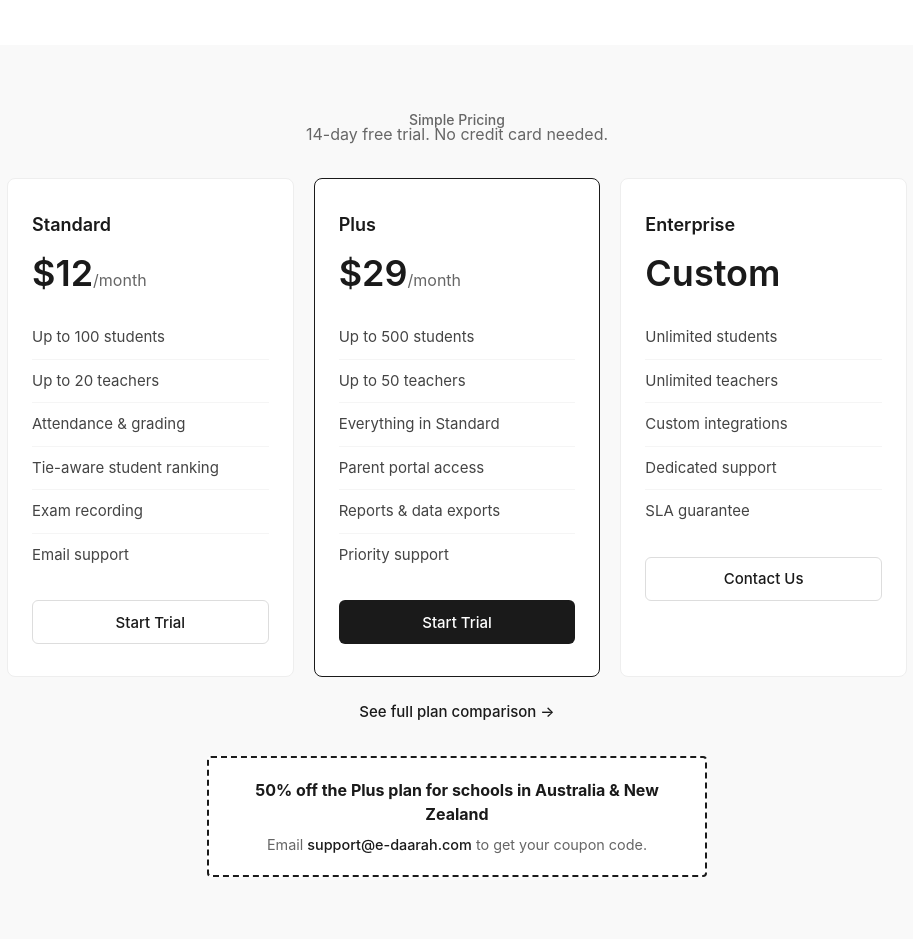
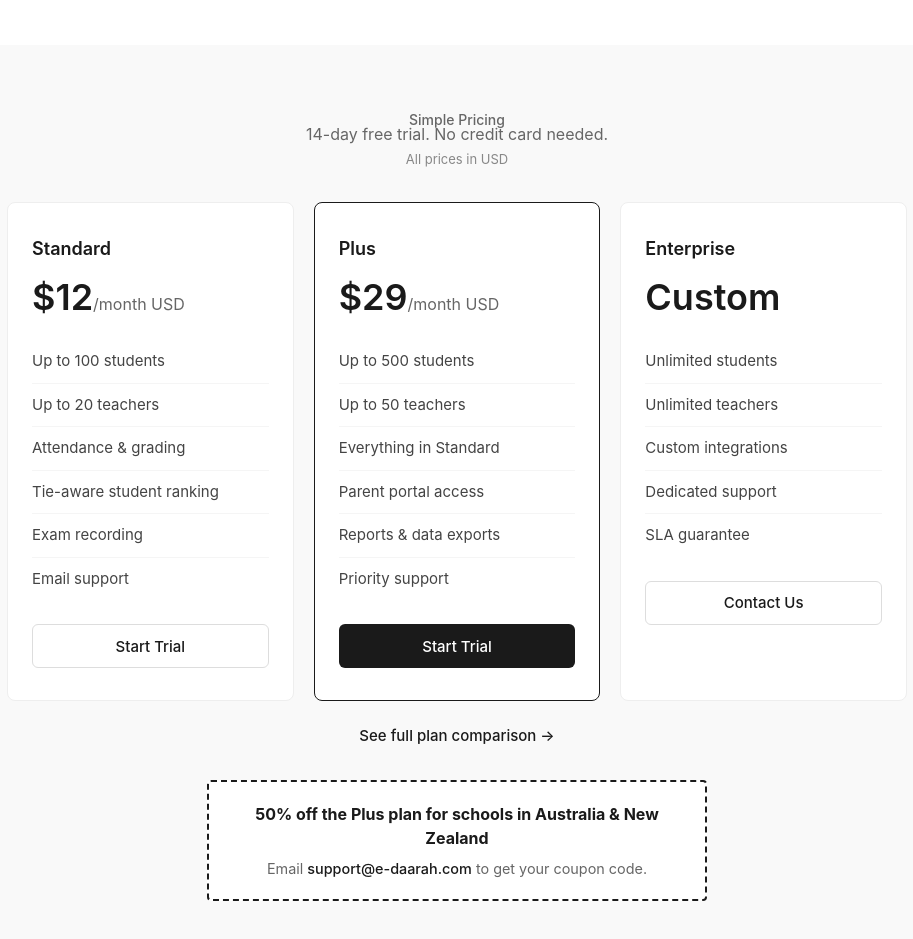
Before and after one commit to aoalaka/e-daarah, a React (Vite) app in the folder frontend/: page / in a window 1280 px wide. Shown: the part 1060-1999 px from the top of the page, without its empty margins (183-1096 px from the left). Built offline with nearby package versions, Linux system fonts and the light colour scheme; no server answers.

Commit message:
Clarify all prices are in USD on landing page pricing section (subtle note and in price labels)

```diff
--- a/frontend/src/pages/Landing.jsx
+++ b/frontend/src/pages/Landing.jsx
@@ -72,12 +72,12 @@ function Landing() {
       {/* Pricing */}
       <section id="pricing" className="pricing">
         <h2 className="section-title">Simple Pricing</h2>
-        <p className="section-subtitle">14-day free trial. No credit card needed.</p>
+        <p className="section-subtitle">14-day free trial. No credit card needed.<br /><span style={{color:'#888',fontSize:'13px'}}>All prices in USD</span></p>
 
         <div className="pricing-cards">
           <div className="pricing-card">
             <h3>Standard</h3>
-            <div className="price">$12<span>/month</span></div>
+            <div className="price">$12<span>/month USD</span></div>
             <ul>
               <li>Up to 100 students</li>
               <li>Up to 20 teachers</li>
@@ -93,7 +93,7 @@ function Landing() {
 
           <div className="pricing-card featured">
             <h3>Plus</h3>
-            <div className="price">$29<span>/month</span></div>
+            <div className="price">$29<span>/month USD</span></div>
             <ul>
               <li>Up to 500 students</li>
               <li>Up to 50 teachers</li>
```
